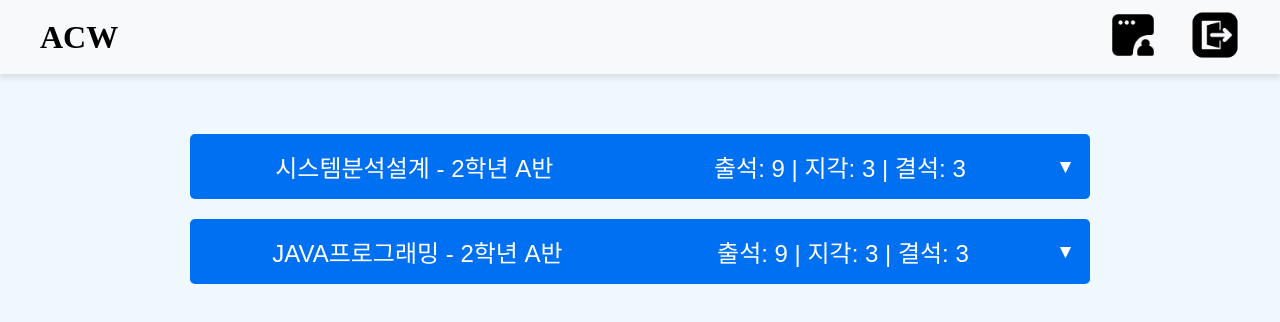
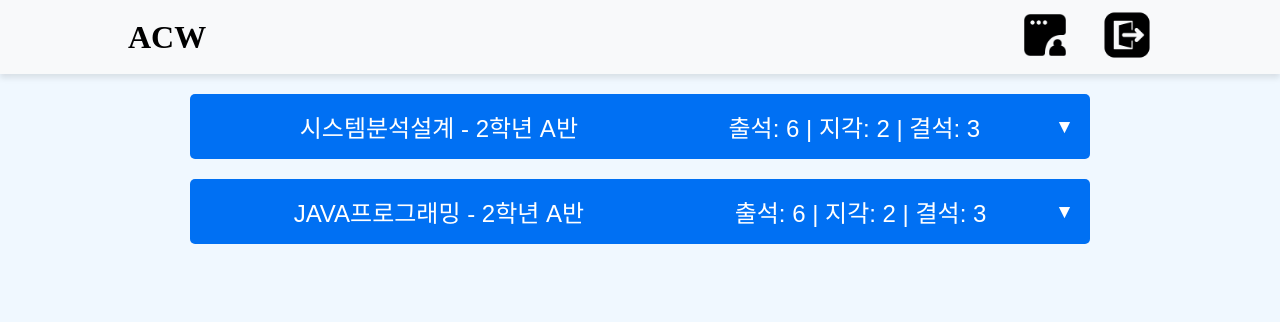
Before and after one commit to LEE5665/System-Assignment, a Next.js app in the folder Project/: page /Student in a window 1280 px wide. Shown: the top 322 px of the page. Built offline with nearby package versions, Linux system fonts and the light colour scheme.

Commit message:
나머진... 맡기마!

```diff
--- a/Project/src/Component/공용/내비게이션/NavBar.module.css
+++ b/Project/src/Component/공용/내비게이션/NavBar.module.css
@@ -9,7 +9,7 @@
 
 .container {
   margin: 0 auto;
-  max-width: 1200px;
+  max-width: 1024px;
   width: 100%;
   display: flex;
   justify-content: space-between;
--- a/Project/src/Component/학생/대시보드/DashBoard.jsx
+++ b/Project/src/Component/학생/대시보드/DashBoard.jsx
@@ -2,22 +2,9 @@
 import { useState } from 'react';
 import { attendanceData, subjectData } from '../../../temp/temp.data';
 import styles from './DashBoard.module.css';
+import AttendanceStatus from './디테일/AttendanceStatus';
 
-function getAttendanceSummary(attendance) {
-  const summary = {
-    정상: 0,
-    지각: 0,
-    결석: 0,
-  };
-
-  attendance.forEach((entry) => {
-    summary[entry.type] += 1;
-  });
-
-  return summary;
-}
-
-export default function AttendanceSummary() {
+export default function DashBoard() {
   const [openSubject, setOpenSubject] = useState(null);
 
   const handleToggleDropdown = (id) => {
@@ -25,12 +12,14 @@ export default function AttendanceSummary() {
   };
 
   return (
-    <div className={styles.attendanceSummary}>
+    <div className={styles.dashboard}>
       {attendanceData.map((attendance) => {
         const subject = subjectData.find((sub) => sub.id === attendance.id);
-        const summary = getAttendanceSummary(attendance.data);
+        if (!subject) return null;
 
-        if (!subject) return null;
+        const totalPresent = attendance.data.filter((d) => d.type === '정상').length;
+        const totalLate = attendance.data.filter((d) => d.type === '지각').length;
+        const totalAbsent = attendance.data.filter((d) => d.type === '결석').length;
 
         return (
           <div key={subject.id} className={styles.subjectContainer}>
@@ -39,24 +28,16 @@ export default function AttendanceSummary() {
               className={styles.subjectButton}
               aria-expanded={openSubject === subject.id}
             >
-              <div className={styles.subjectInfo}>
-                {subject.title} - {subject.grade}학년 {subject.class}반
-              </div>
-              <div className={styles.attendanceInfo}>
-                출석: {summary['정상']} | 지각: {summary['지각']} | 결석: {summary['결석']}
-              </div>
+              {subject.title} - {subject.grade}학년 {subject.class}반
+              <span className={styles.attendanceInfo}>
+                출석: {totalPresent} | 지각: {totalLate} | 결석: {totalAbsent}
+              </span>
               <span className={styles.arrow}>{openSubject === subject.id ? '▲' : '▼'}</span>
             </button>
 
             {openSubject === subject.id && (
               <div className={styles.dropdown}>
-                <div className={styles.attendanceDetails}>
-                  {attendance.data.map((weekInfo) => (
-                    <div key={weekInfo.week}>
-                      {weekInfo.week}주차: {weekInfo.type}
-                    </div>
-                  ))}
-                </div>
+                <AttendanceStatus attendanceData={attendance.data} />
               </div>
             )}
           </div>
--- a/Project/src/Component/학생/대시보드/DashBoard.module.css
+++ b/Project/src/Component/학생/대시보드/DashBoard.module.css
@@ -1,9 +1,8 @@
-.attendanceSummary {
+.dashboard {
   width: 100%;
   max-width: 900px;
   margin: 0 auto;
   padding: 20px;
-  padding-top: 5%;
 }
 
 .subjectContainer {
@@ -14,34 +13,31 @@
   width: 100%;
   padding: 15px;
   background-color: #0070f3;
-  color: #fff;
+  color: white;
   border: none;
   border-radius: 5px;
   font-size: 1.5rem;
   cursor: pointer;
   display: flex;
-  justify-content: space-between;
+  justify-content: center;
   align-items: center;
+  position: relative;
+  gap: 15%;
 }
 
 .subjectButton:hover {
   background-color: #005bb5;
 }
 
-.subjectInfo {
-  flex-grow: 1;
-}
-
 .attendanceInfo {
   margin-left: 20px;
   white-space: nowrap;
-  flex-grow: 1;
-  text-align: center;
 }
 
 .arrow {
   font-size: 1.2rem;
-  margin-left: 20px;
+  position: absolute;
+  right: 1rem;
 }
 
 .dropdown {
@@ -52,34 +48,3 @@
   border-radius: 5px;
   padding: 15px;
 }
-
-.attendanceDetails {
-  margin-top: 10px;
-}
-
-.attendanceDetails div {
-  margin-bottom: 5px;
-  font-size: 1.2rem;
-}
-
-@media (max-width: 768px) {
-  .subjectButton {
-    font-size: 1.3rem;
-  }
-
-  .attendanceInfo {
-    margin-left: 10px;
-  }
-}
-
-@media (max-width: 480px) {
-  .subjectButton {
-    font-size: 1.1rem;
-  }
-
-  .attendanceInfo {
-    margin-left: 5px;
-    white-space: normal;
-    text-align: left;
-  }
-}
--- /dev/null
+++ b/Project/src/Component/학생/대시보드/디테일/AttendanceStatus.jsx
@@ -0,0 +1,46 @@
+'use client';
+import React from 'react';
+import styles from './AttendanceStatus.module.css';
+
+export default function AttendanceStatus({ attendanceData }) {
+  const statusColor = {
+    정상: 'blue',
+    지각: 'orange',
+    결석: 'red',
+    null: 'lightgray',
+  };
+
+  return (
+    <div className={styles.attendanceContainer}>
+      <div className={styles.legend}>
+        <div className={styles.legendItem}>
+          <span className={styles.statusBox} style={{ backgroundColor: 'lightgray' }}></span>
+          출결 전 {attendanceData.filter((d) => d.type === 'null').length}건
+        </div>
+        <div className={styles.legendItem}>
+          <span className={styles.statusBox} style={{ backgroundColor: 'blue' }}></span>
+          출석 {attendanceData.filter((d) => d.type === '정상').length}건
+        </div>
+        <div className={styles.legendItem}>
+          <span className={styles.statusBox} style={{ backgroundColor: 'orange' }}></span>
+          지각 {attendanceData.filter((d) => d.type === '지각').length}건
+        </div>
+        <div className={styles.legendItem}>
+          <span className={styles.statusBox} style={{ backgroundColor: 'red' }}></span>
+          결석 {attendanceData.filter((d) => d.type === '결석').length}건
+        </div>
+      </div>
+
+      <div className={styles.statusGrid}>
+        {attendanceData.map((weekInfo, index) => (
+          <div key={index} className={styles.statusColumn}>
+            <span className={styles.weekNumber}>{weekInfo.week}주차</span>
+            <div className={styles.statusBox} style={{ backgroundColor: statusColor[weekInfo.type] }}>
+              {weekInfo.type === 'null' ? '출결 전' : weekInfo.type}
+            </div>
+          </div>
+        ))}
+      </div>
+    </div>
+  );
+}
--- /dev/null
+++ b/Project/src/Component/학생/대시보드/디테일/AttendanceStatus.module.css
@@ -0,0 +1,73 @@
+.attendanceContainer {
+  width: 100%;
+  max-width: 900px;
+  margin: 0 auto;
+  padding: 20px;
+  background-color: #f4f4f4;
+  border-radius: 8px;
+  box-sizing: border-box;
+}
+
+.legend {
+  display: flex;
+  justify-content: space-around;
+  margin-bottom: 20px;
+  padding: 10px;
+  background-color: #e0eaf5;
+  border-radius: 5px;
+}
+
+.legendItem {
+  display: flex;
+  align-items: center;
+  font-size: 1rem;
+  gap: 10px;
+}
+
+.statusBox {
+  width: 40px;
+  height: 40px;
+  border-radius: 4px;
+  display: flex;
+  justify-content: center;
+  align-items: center;
+  color: white;
+  font-size: 1rem;
+  text-align: center;
+  margin-top: 5px;
+}
+
+.statusGrid {
+  display: flex;
+  justify-content: space-between;
+}
+
+.statusColumn {
+  display: flex;
+  flex-direction: column;
+  align-items: center;
+}
+
+.weekNumber {
+  font-size: 0.8rem;
+  font-weight: bold;
+  margin-bottom: 5px;
+}
+
+.statusLabel {
+  font-size: 0.8rem;
+}
+
+@media (max-width: 768px) {
+  .statusBox {
+    width: 30px;
+    height: 30px;
+  }
+}
+
+@media (max-width: 480px) {
+  .statusBox {
+    width: 25px;
+    height: 25px;
+  }
+}
--- a/Project/src/app/globals.css
+++ b/Project/src/app/globals.css
@@ -9,7 +9,7 @@ body {
   flex-direction: column;
 }
 .content {
-  max-width: 1200px;
+  max-width: 1024px;
   margin: 0 auto;
   width: 100%;
   flex-grow: 1;
--- a/Project/src/temp/temp.data.js
+++ b/Project/src/temp/temp.data.js
@@ -78,10 +78,10 @@ export const attendanceData = [
       { week: 9, type: '정상' },
       { week: 10, type: '결석' },
       { week: 11, type: '정상' },
-      { week: 12, type: '지각' },
-      { week: 13, type: '정상' },
-      { week: 14, type: '정상' },
-      { week: 15, type: '정상' },
+      { week: 12, type: 'null' },
+      { week: 13, type: 'null' },
+      { week: 14, type: 'null' },
+      { week: 15, type: 'null' },
     ],
   },
   {
@@ -98,10 +98,10 @@ export const attendanceData = [
       { week: 9, type: '정상' },
       { week: 10, type: '결석' },
       { week: 11, type: '정상' },
-      { week: 12, type: '지각' },
-      { week: 13, type: '정상' },
-      { week: 14, type: '정상' },
-      { week: 15, type: '정상' },
+      { week: 12, type: 'null' },
+      { week: 13, type: 'null' },
+      { week: 14, type: 'null' },
+      { week: 15, type: 'null' },
     ],
   },
 ];
```
Also changed, not shown: Project/src/app/NotFound.module.css (added, +42 -0 lines), Project/src/app/not-found.jsx (added, +26 -0 lines).
